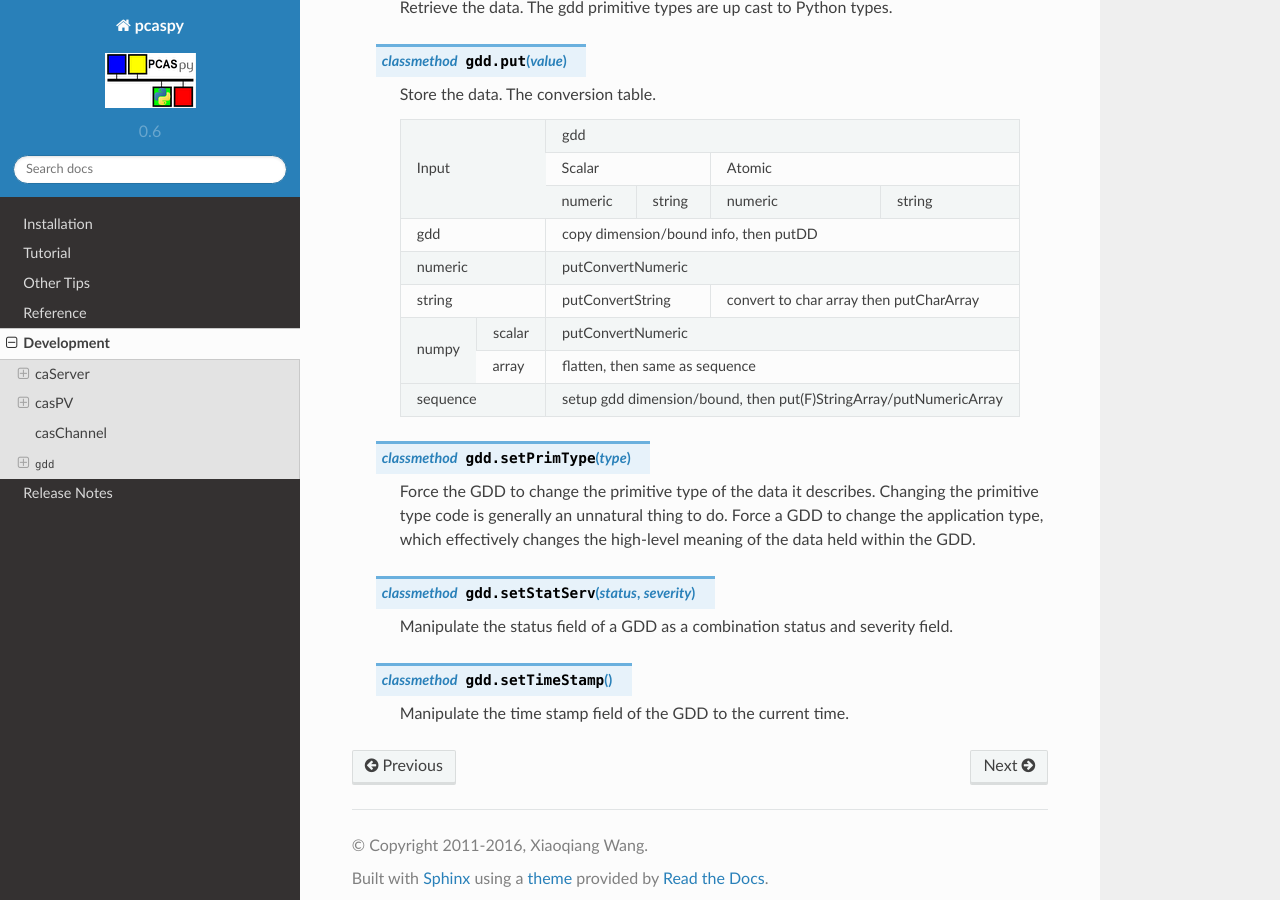
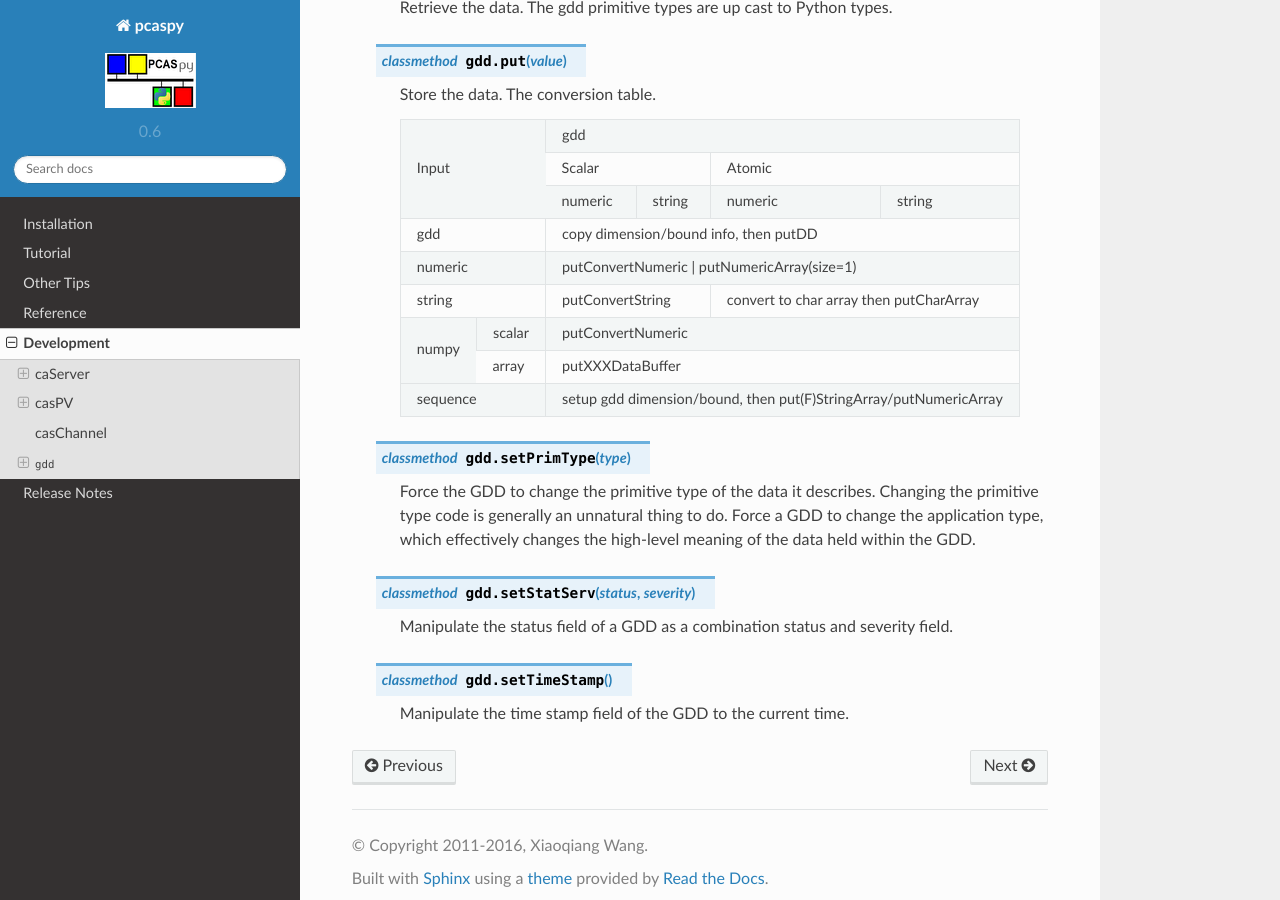
Before and after one commit to paulscherrerinstitute/pcaspy, a Sphinx documentation site: the page built from docs/source/development.rst, in a window 1280 px wide and 900 px high, scrolled down 3673 px. Built offline with Sphinx 7.4.7 and the Read the Docs theme 2.0.0, drawn with Linux system fonts in a browser that asks for light colours.

Commit message:
update docs about gdd.put method

```diff
--- a/docs/source/development.rst
+++ b/docs/source/development.rst
@@ -170,27 +170,27 @@ Portable Channel Access Server programming, more specifically in the getters of
 
         Store the data. The conversion table.
 
-        +--------------+------------------------------------------+
-        |              |               gdd                        |
-        |              +-------------------+----------------------+
-        |              |      Scalar       |      Atomic          |
-        |   Input      +---------+---------+----------+-----------+
-        |              | numeric | string  | numeric  | string    |
-        +--------------+---------+---------+----------+-----------+
-        | gdd          | copy dimension/bound info, then putDD    |
-        +--------------+------------------------------------------+
-        | numeric      |          putConvertNumeric               |
-        +--------------+-------------------+----------------------+
-        | string       | putConvertString  | convert to char array|
-        |              |                   | then putCharArray    |
-        +------+-------+-------------------+----------------------+
-        | numpy| scalar|          putConvertNumeric               |
-        |      +-------+------------------------------------------+
-        |      | array | flatten, then same as sequence           |
-        +------+-------+------------------------------------------+
-        | sequence     |  setup gdd dimension/bound, then         |
-        |              |  put(F)StringArray/putNumericArray       |
-        +--------------+------------------------------------------+
+        +--------------+---------------------------------------------+
+        |              |               gdd                           |
+        |              +-------------------+-------------------------+
+        |              |      Scalar       |      Atomic             |
+        |   Input      +---------+---------+----------+--------------+
+        |              | numeric | string  | numeric  | string       |
+        +--------------+---------+---------+----------+--------------+
+        | gdd          | copy dimension/bound info, then putDD       |
+        +--------------+---------------------------------------------+
+        | numeric      | putConvertNumeric | putNumericArray(size=1) |
+        +--------------+-------------------+-------------------------+
+        | string       | putConvertString  | convert to char array   |
+        |              |                   | then putCharArray       |
+        +------+-------+-------------------+-------------------------+
+        | numpy| scalar|          putConvertNumeric                  |
+        |      +-------+---------------------------------------------+
+        |      | array | putXXXDataBuffer                            |
+        +------+-------+---------------------------------------------+
+        | sequence     |  setup gdd dimension/bound, then            |
+        |              |  put(F)StringArray/putNumericArray          |
+        +--------------+---------------------------------------------+
 
     .. classmethod:: gdd.setPrimType(type)
 
```
